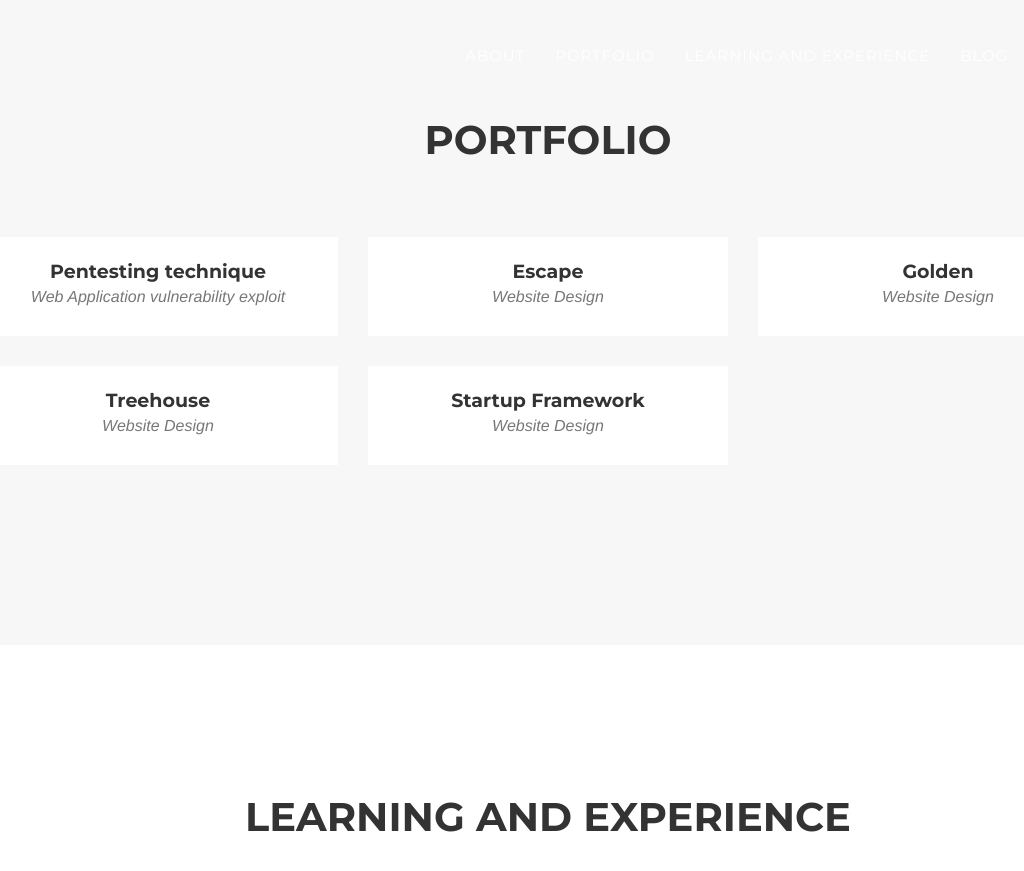
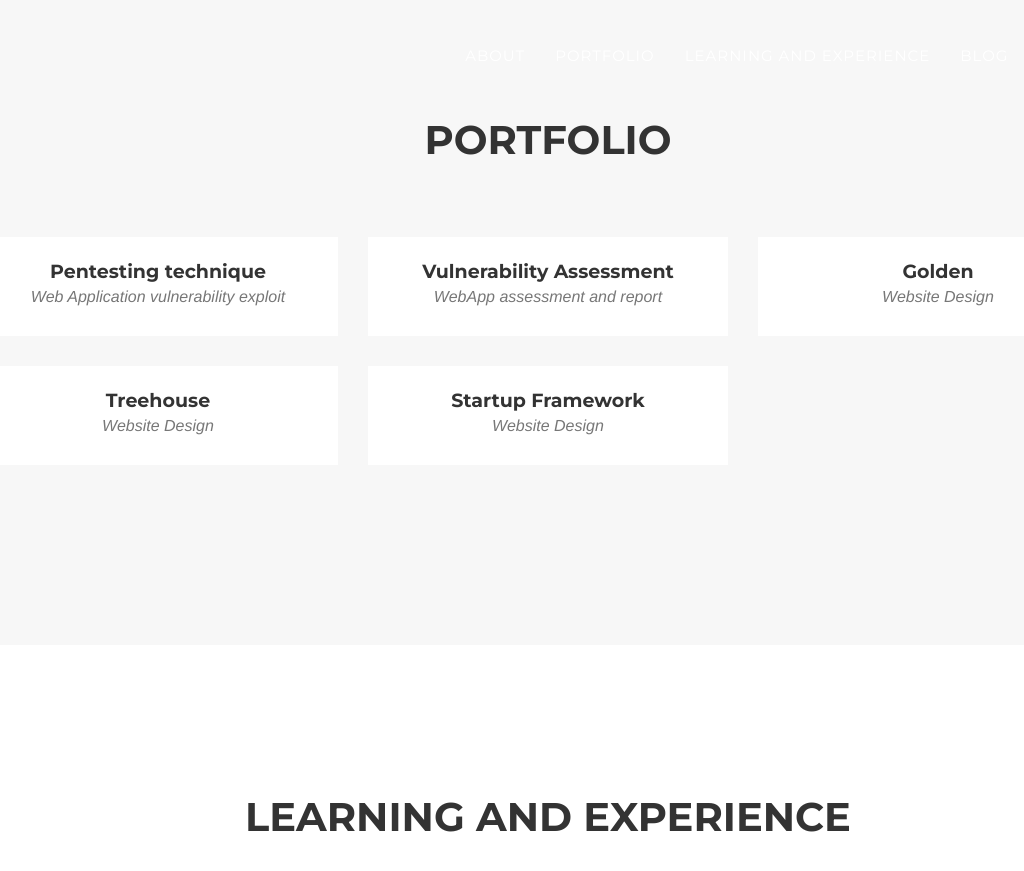
Before and after one commit to elizabethude/lizude.github.io, a Jekyll site: the page built from _posts/2014-07-17-project-2.markdown, in a window 1280 px wide and 900 px high, scrolled down 1698 px. Shown: the top 871 px of the window, without its empty margins (92-1116 px from the left). Built offline with Jekyll 4.4.1, drawn with Linux system fonts in a browser that asks for light colours; nearby versions of some CDN libraries; some web fonts are replaced; library files that are not in the unit come from our copies; a file with an impossible date is left out.

Commit message:
Update 2014-07-17-project-2.markdown

```diff
--- a/_posts/2014-07-17-project-2.markdown
+++ b/_posts/2014-07-17-project-2.markdown
@@ -1,6 +1,6 @@
 ---
-title: Escape
-subtitle: Website Design
+title: Vulnerability Assessment
+subtitle: WebApp assessment and report
 layout: default
 modal-id: 2
 date: 2014-07-17
```
Also changed, not shown: other parts of _posts/2014-07-17-project-2.markdown (+2 -2 lines).
